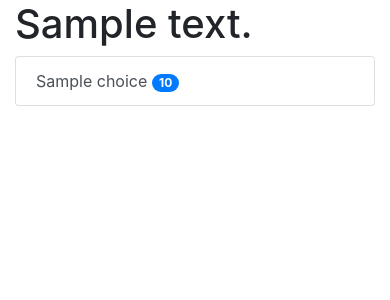
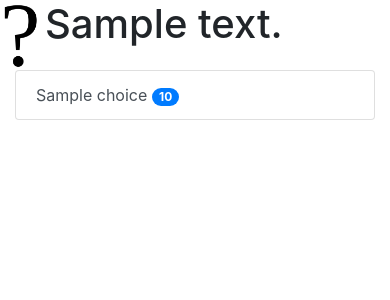
Before and after one commit to bluepostit/di-python-2019, a Django app: template daily-exercises/week8/polls/templates/polls/show-question.html in a window 390 px wide. Shown: the top 300 px of the page. Run offline with Django 3.2, Linux system fonts and the light colour scheme; the template is opened without the code that fills it: most values are stand-ins (such as "Sample title", 1, 10 or a date in 2020); some libraries are stand-ins or nearby versions.

Commit message:
week8: ModelForm, session, static

```diff
--- a/daily-exercises/week8/mysite/settings.py
+++ b/daily-exercises/week8/mysite/settings.py
@@ -106,7 +106,7 @@ AUTH_PASSWORD_VALIDATORS = [
 
 LANGUAGE_CODE = 'en-us'
 
-TIME_ZONE = 'UTC'
+TIME_ZONE = 'Asia/Jerusalem'
 
 USE_I18N = True
 
--- /dev/null
+++ b/daily-exercises/week8/polls/static/polls/css/styles.css
@@ -0,0 +1,4 @@
+img.question-icon {
+	width: 40px;
+	margin-right: 5px;
+}
--- a/daily-exercises/week8/polls/templates/polls/base.html
+++ b/daily-exercises/week8/polls/templates/polls/base.html
@@ -1,8 +1,10 @@
+{% load static %}
 <!DOCTYPE html>
 <html>
 <head>
 	<title>{% block title %}Polls{% endblock %}</title>
 	<link rel="stylesheet" href="https://stackpath.bootstrapcdn.com/bootstrap/4.3.1/css/bootstrap.min.css" integrity="sha384-ggOyR0iXCbMQv3Xipma34MD+dH/1fQ784/j6cY/iJTQUOhcWr7x9JvoRxT2MZw1T" crossorigin="anonymous">
+	<link rel="stylesheet" type="text/css" href="{% static 'polls/css/styles.css' %}">
 </head>
 <body>
 	{% block content %}
--- a/daily-exercises/week8/polls/templates/polls/show-question.html
+++ b/daily-exercises/week8/polls/templates/polls/show-question.html
@@ -1,10 +1,14 @@
 {% extends 'polls/base.html' %}
+{% load static %}
 {% block title %}{{ question.question_text }}{% endblock %}
 {% block content %}
 <div class="container">
-	<h1>{{ question.question_text }}</h1>
 	<div class="row">
-		<div class="col-md-2"></div>
+		<img src="{% static 'polls/images/1200px-Question_mark.svg.png' %}" class="question-icon">
+		<span class="h1">{{ question.question_text }}</span>
+	</div>
+	<div class="row">
+		<div class="col-md-1"></div>
 		<div class="col">
 			<div class="list-group">
 				{% for choice in choices.all %}
@@ -15,6 +19,7 @@
 				{% endfor %}
 			</div>
 		</div>
+		<div class="col-md-1"></div>
 	</div>
 </div>
 {% endblock %}
```
Also changed, not shown: daily-exercises/week8/polls/forms.py (+9 -3 lines), daily-exercises/week8/polls/views.py (+17 -9 lines), daily-exercises/week8/polls/static/polls/images/1200px-Question_mark.svg.png (added).
